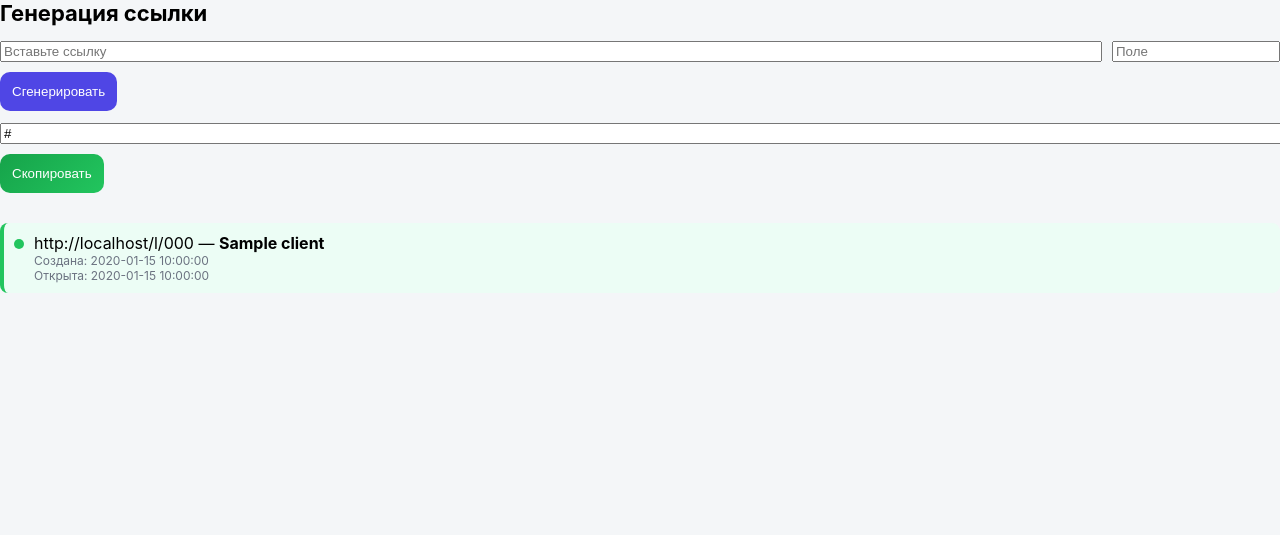
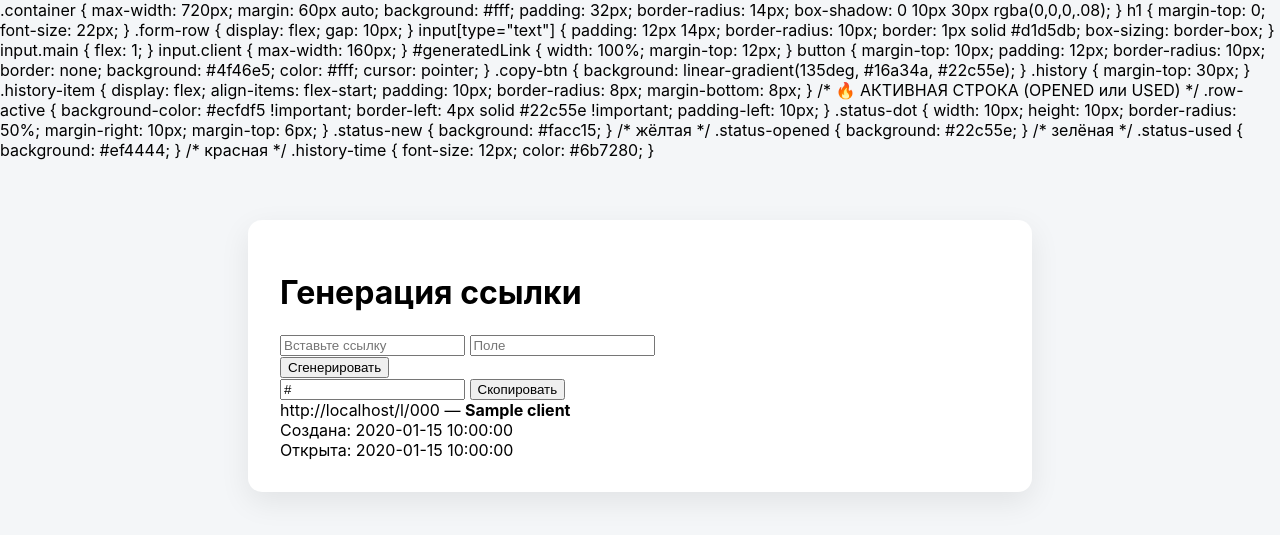
Before and after one commit to sergymarco25-hub/one-time-link, a FastAPI app: template templates/index.html in a window 1280 px wide. Shown: the top 535 px of the page. Run offline with FastAPI, Linux system fonts and the light colour scheme; the template is opened without the code that fills it: most values are stand-ins (such as "Sample title", 1, 10 or a date in 2020).

Commit message:
Update index.html

```diff
--- a/templates/index.html
+++ b/templates/index.html
@@ -10,7 +10,18 @@
   background: #f4f6f8;
   margin: 0;
 }
-  button {
+
+.container {
+  max-width: 720px;
+  margin: 60px auto;
+  background: #fff;
+  padding: 32px;
+  border-radius: 14px;
+  box-shadow: 0 10px 30px rgba(0,0,0,.08);
+}
+
+/* кнопки */
+button {
   transition: transform 0.12s ease, box-shadow 0.12s ease;
 }
 
@@ -19,7 +30,7 @@
   box-shadow: 0 4px 10px rgba(0,0,0,0.15) inset;
 }
 
-/* Анимация успеха */
+/* анимация клика */
 @keyframes pulse {
   0% { transform: scale(1); }
   50% { transform: scale(1.04); }
@@ -29,14 +40,7 @@
 button.pulse {
   animation: pulse 0.3s ease;
 }
-  // ===== АНИМАЦИЯ КНОПОК =====
-document.querySelectorAll("button").forEach(btn => {
-  btn.addEventListener("click", () => {
-    btn.classList.remove("pulse");
-    void btn.offsetWidth; // перезапуск анимации
-    btn.classList.add("pulse");
-  });
-});
+</style>
 
 .container {
   max-width: 720px;
@@ -288,5 +292,16 @@
   });
 }
 </script>
+  <script>
+document.querySelectorAll("button").forEach(btn => {
+  btn.addEventListener("click", () => {
+    btn.classList.remove("pulse");
+    void btn.offsetWidth; // перезапуск анимации
+    btn.classList.add("pulse");
+  });
+});
+</script>
 </body>
 </html>
+</body>
+</html>
```
